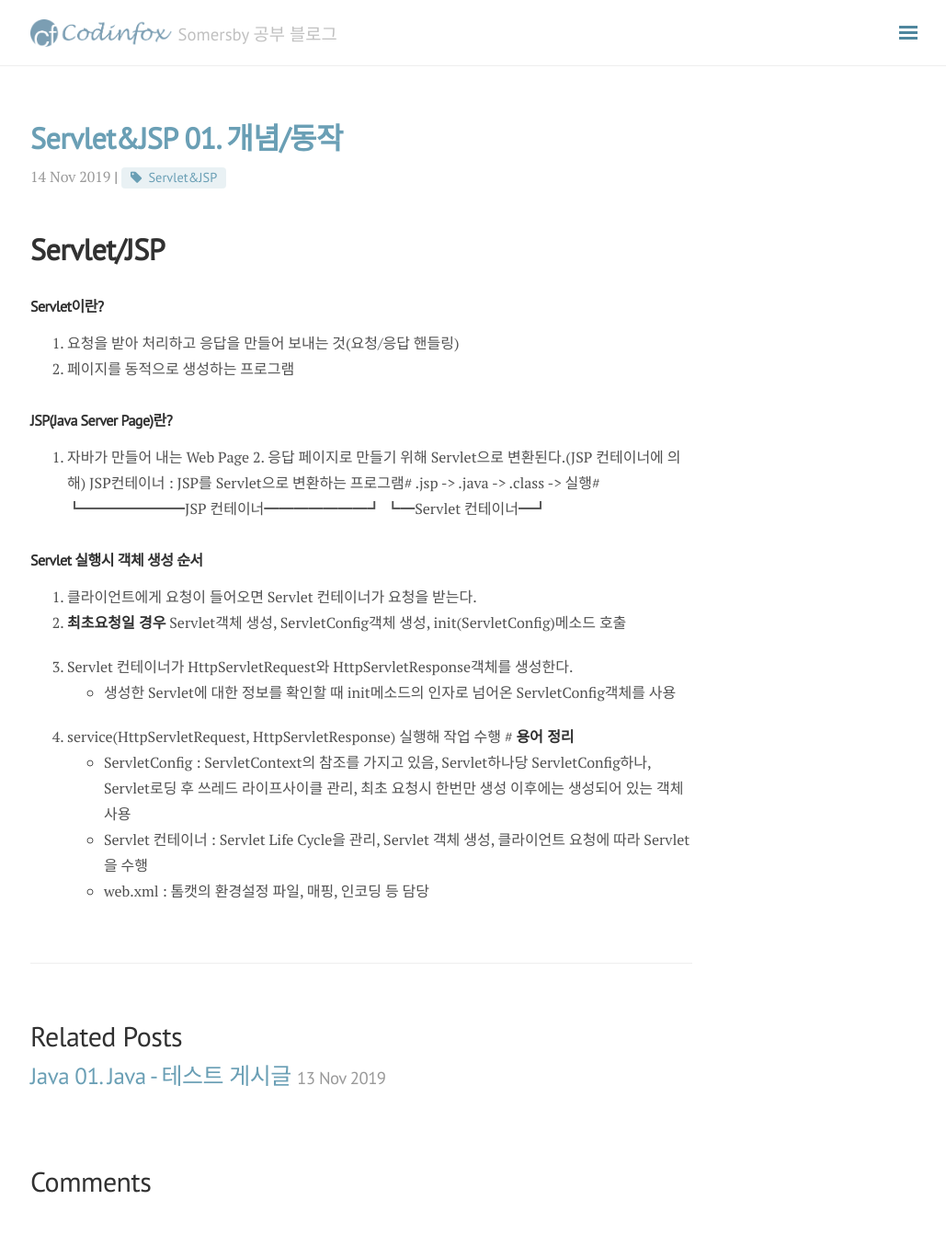
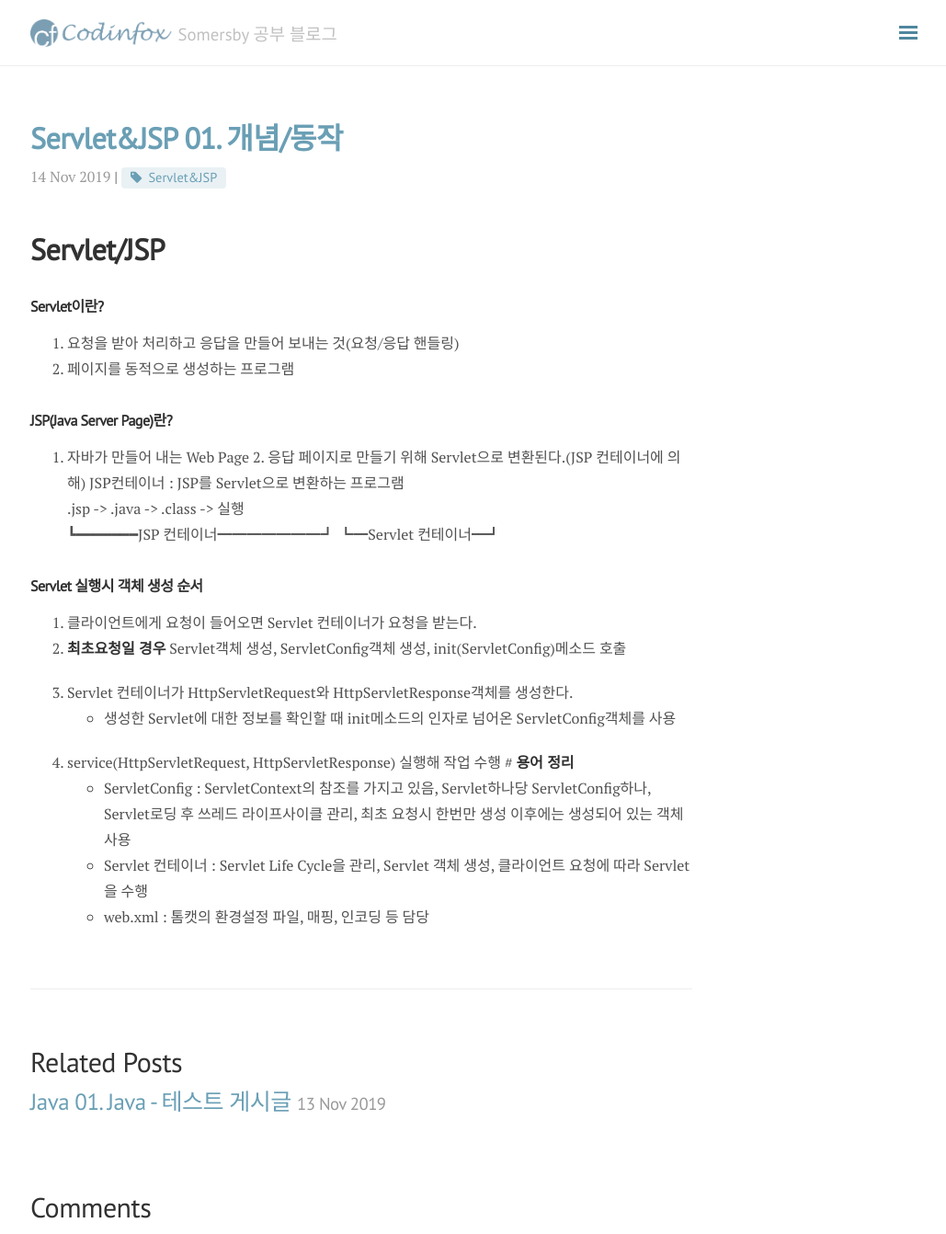
Before and after one commit to Somersbii/Somersbii.github.io, a Jekyll site: the page built from _posts/2019-11-14-Servlet JSP-01.md, in a window 1280 px wide and 1342 px high. Shown: the whole window at 92% size, without its empty margins (247-1276 px from the left). Built offline with Jekyll 4.4.1, drawn with Linux system fonts in a browser that asks for light colours; nearby versions of some CDN libraries; comment, search, counter and statistics services are not loaded.

```diff
--- a/_posts/2019-11-14-Servlet JSP-01.md
+++ b/_posts/2019-11-14-Servlet JSP-01.md
@@ -15,8 +15,8 @@ comments: true
 
 ### JSP(Java Server Page)란?
 1. 자바가 만들어 내는 Web Page 2. 응답 페이지로 만들기 위해 Servlet으로 변환된다.(JSP 컨테이너에 의해)
-	JSP컨테이너 : JSP를 Servlet으로 변환하는 프로그램#
-	 .jsp -> .java -> .class ->        실행#
+	JSP컨테이너 : JSP를 Servlet으로 변환하는 프로그램
+	 .jsp -> .java -> .class ->        실행
 	┗━━━━━━━JSP 컨테이너━━━━━━━┛   ┗━Servlet 컨테이너━┛
 
 #### Servlet 실행시 객체 생성 순서
```
